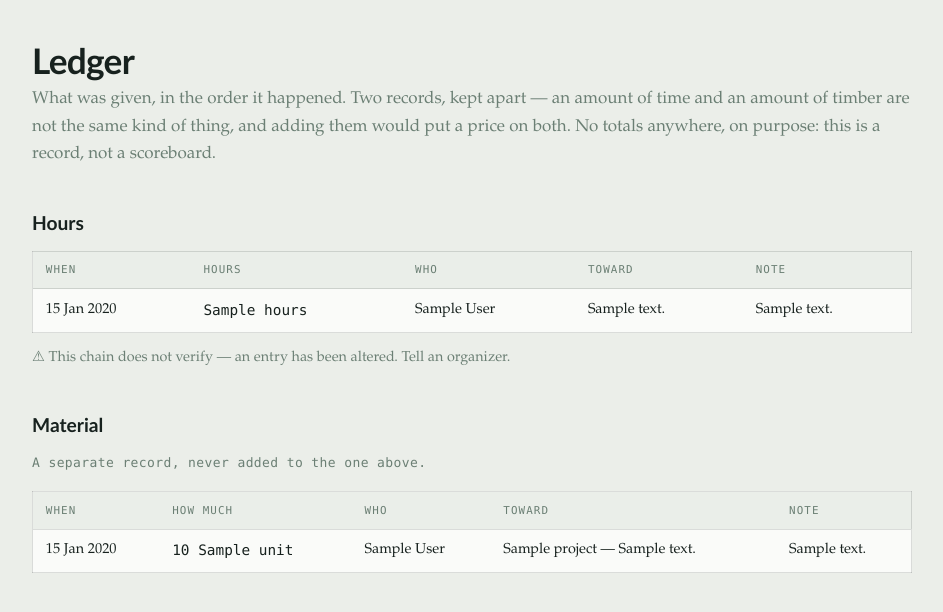
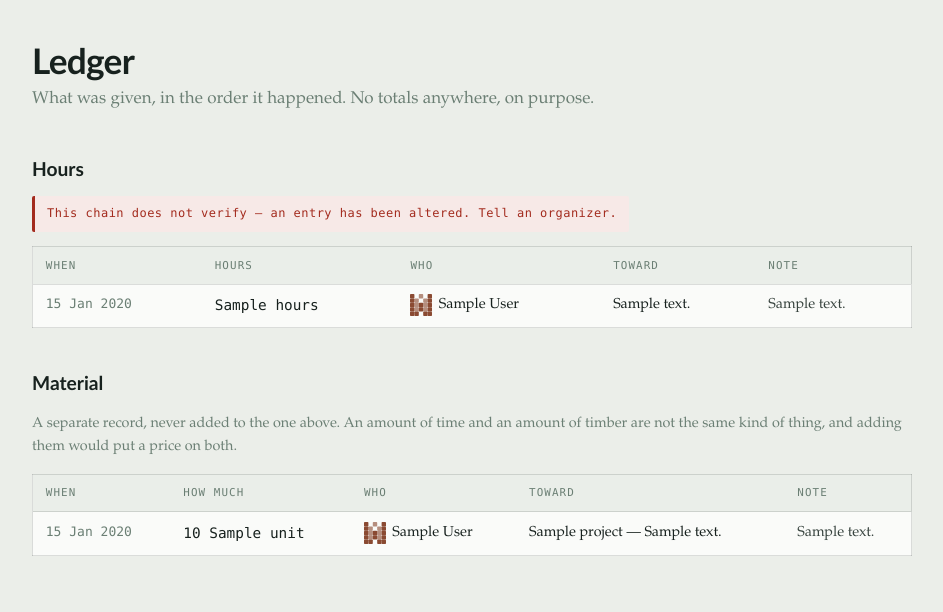
Before and after one commit to ewolters/dugnadsand, a Django app: template site_app/templates/site_app/ledger.html in a window 1280 px wide. Shown: the part 55-667 px from the top of the page, without its empty margins (168-1111 px from the left). Run offline with Django 5.2, Linux system fonts and the light colour scheme; the template is opened without the code that fills it: most values are stand-ins (such as "Sample title", 1, 10 or a date in 2020).

Commit message:
Ledger and notices
THE LEDGER STAYS A TABLE, and that is the decision rather than an
omission. Everything else became a feed because everything else is people
talking; a ledger is a record, and a record is read by scanning down a
column. What changed is weight, not shape.

A name reads as a name, with the same mark it carries everywhere else.
Dates and notes recede into mono and soft ink. The chain check moves from
small print under the table to an affirmation at the head of the record,
where somebody deciding whether to trust the thing will actually see it —
green when every entry verifies against the one before it, and a hard
alert bar when one does not.

The tbody and the td.hrs cell are untouched, because the no-totals test
parses them directly: it reads the figures out of the first table and
asserts 2.50 and 1.50 are present and 4.00 appears nowhere. A restyle
that broke that parse would have been a restyle that quietly disabled the
check on the single most important absence in the system.

The Material explanation moved from .ordering to .note. Two lines of
justification set in monospace read as a machine label; it is prose about
why two records are kept apart, and it belongs in the body face.

Notices become a list of things that happened. Unread is a DOT, not a
badge with a number in it and not bold text alone — nothing counts what a
reader has left, nobody is told when it changes, and there is no queue
anywhere that gets shorter. The message carries the link at full size
instead of the timestamp competing with it.

687 tests, manifest 11/11 UPHELD. Live.

Co-Authored-By: Claude Opus 5 (1M context) <noreply@anthropic.com>

```diff
--- a/site_app/templates/site_app/ledger.html
+++ b/site_app/templates/site_app/ledger.html
@@ -1,13 +1,24 @@
 {% extends "app_base.html" %}
+{% load avatars %}
 {% block title %}Ledger — Dugnadsand{% endblock %}
 {% block content %}
 <h1>Ledger</h1>
-<p class="lede">What was given, in the order it happened. Two records, kept apart — an
-   amount of time and an amount of timber are not the same kind of thing, and adding them
-   would put a price on both. No totals anywhere, on purpose: this is a record, not a
-   scoreboard.</p>
+<p class="lede">What was given, in the order it happened. No totals anywhere, on
+   purpose.</p>
+
+{% comment %}
+  This page stays a table on purpose. Everything else became a feed because
+  everything else is people talking; a ledger is a record, and a record is
+  read by scanning down a column. The change here is weight, not shape.
+{% endcomment %}
 
 <h2>Hours</h2>
+<p class="{% if chain_ok %}verified{% else %}broken{% endif %}">
+  {% if chain_ok %}Every entry below verifies against the one before it.
+  {% else %}This chain does not verify — an entry has been altered. Tell an
+     organizer.{% endif %}
+</p>
+
 <div class="scroll">
   <table class="ledger">
     <thead>
@@ -16,11 +27,11 @@
     <tbody>
       {% for e in entries %}
       <tr>
-        <td>{{ e.recorded_at|date:"j M Y" }}</td>
+        <td class="when-col">{{ e.recorded_at|date:"j M Y" }}</td>
         <td class="hrs">{{ e.hours }}</td>
-        <td>{{ e.member.display_name }}</td>
+        <td class="who-col">{% avatar e.member 22 %}{{ e.member.display_name }}</td>
         <td>{{ e.posting.description|truncatechars:60 }}</td>
-        <td>{{ e.note|default:"—" }}</td>
+        <td class="note-col">{{ e.note|default:"—" }}</td>
       </tr>
       {% empty %}
       <tr><td colspan="5" class="empty">Nothing recorded yet.</td></tr>
@@ -29,11 +40,11 @@
   </table>
 </div>
 
-<p class="note">{% if chain_ok %}Every entry above verifies against the one before it.
-  {% else %}⚠ This chain does not verify — an entry has been altered. Tell an organizer.{% endif %}</p>
+<h2>Material</h2>
+<p class="note">A separate record, never added to the one above. An amount of time and
+   an amount of timber are not the same kind of thing, and adding them would put a price
+   on both.</p>
 
-<h2>Material</h2>
-<p class="ordering">A separate record, never added to the one above.</p>
 <div class="scroll">
   <table class="ledger">
     <thead>
@@ -42,11 +53,11 @@
     <tbody>
       {% for m in material %}
       <tr>
-        <td>{{ m.recorded_at|date:"j M Y" }}</td>
+        <td class="when-col">{{ m.recorded_at|date:"j M Y" }}</td>
         <td class="hrs">{{ m.quantity }} {{ m.need.unit }}</td>
-        <td>{{ m.member.display_name }}</td>
+        <td class="who-col">{% avatar m.member 22 %}{{ m.member.display_name }}</td>
         <td>{{ m.need.project.name }} — {{ m.need.description|truncatechars:40 }}</td>
-        <td>{{ m.note|default:"—" }}</td>
+        <td class="note-col">{{ m.note|default:"—" }}</td>
       </tr>
       {% empty %}
       <tr><td colspan="5" class="empty">Nothing recorded yet.</td></tr>
--- a/templates/app_base.html
+++ b/templates/app_base.html
@@ -446,12 +446,38 @@
     @media print { .no-print, header.app, body > footer { display:none; }
       .manifest { border:0; padding:0; } }
 
-    .notice { border-bottom:1px solid var(--brand-rule); padding:.85rem 0; }
+    /* Notices. A list of things that happened, so it reads as a list rather
+       than as a document — but the unread mark is a dot, not a badge with a
+       number in it. Nothing counts what a reader has left. */
+    .notices { background:var(--brand-paper); border:1px solid var(--brand-rule);
+      border-radius:10px; padding:.4rem 1.15rem; }
+    .notice { display:flex; gap:.75rem; align-items:flex-start;
+      border-bottom:1px solid var(--brand-rule); padding:.85rem 0; }
     .notice:last-of-type { border-bottom:0; }
-    .notice .msg { margin:0 0 .2rem; }
-    .notice .stamp { font-family:var(--brand-font-mono); font-size:.6875rem; letter-spacing:.06em;
-      color:var(--brand-moss); margin:0; }
+    .notice .dot { flex:none; width:.45rem; height:.45rem; border-radius:50%;
+      margin-top:.55rem; background:none; }
+    .notice.fresh .dot { background:var(--brand-ochre); }
+    .notice .msg { margin:0 0 .15rem; font-size:1rem; }
+    .notice .msg a { color:var(--brand-ink); text-decoration:none; }
+    .notice .msg a:hover { color:var(--brand-spruce); text-decoration:underline; }
+    .notice .stamp { font-family:var(--brand-font-mono); font-size:.6875rem;
+      letter-spacing:.06em; color:var(--brand-moss); margin:0; }
     .notice.fresh .msg { font-weight:600; }
+
+    /* The ledger stays a table. What changed is its weight: a name reads as a
+       name, dates and notes recede, and the chain check is an affirmation at
+       the head of the record rather than small print under it. */
+    table.ledger td.who-col { white-space:nowrap; }
+    table.ledger td.who-col .avatar { margin-right:.4rem; }
+    table.ledger td.when-col { font-family:var(--brand-font-mono);
+      font-size:.8125rem; color:var(--brand-moss); white-space:nowrap; }
+    table.ledger td.note-col { color:var(--brand-text-soft); }
+    .verified, .broken { font-family:var(--brand-font-mono); font-size:.75rem;
+      letter-spacing:.04em; padding:.5rem .75rem; border-radius:var(--brand-radius);
+      margin:0 0 .9rem; display:inline-block; }
+    .verified { color:var(--brand-ok); background:var(--brand-ok-wash); }
+    .broken { color:var(--brand-alert); background:var(--brand-alert-wash);
+      border-left:3px solid var(--brand-alert); }
 
     table.ledger { width:100%; border-collapse:collapse; background:var(--brand-paper);
                    border:1px solid var(--brand-rule); font-size:.9rem; }
```
Also changed, not shown: site_app/templates/site_app/notices.html (+14 -3 lines).
